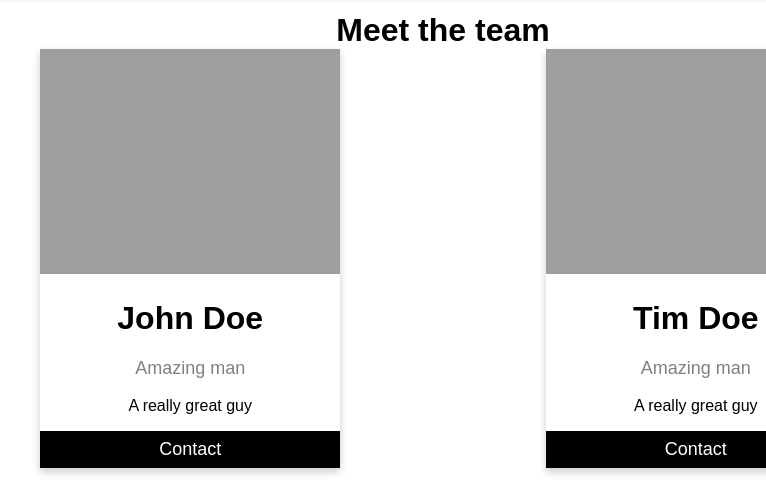
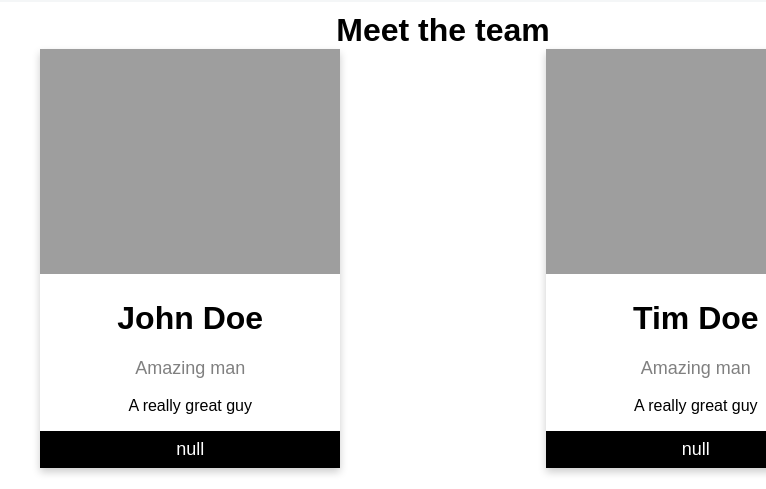
Before and after one commit to JoshuaPlaskett/Web-Components, a plain HTML site: page ExampleSite/home.html in a window 1280 px wide. Shown: the part 586-1075 px from the top of the page, 197-963 px from the left. Drawn offline with Linux system fonts and the light colour scheme.

Commit message:
Updated ProfileCard

```diff
--- a/ProfileCard/profilecard.js
+++ b/ProfileCard/profilecard.js
@@ -48,11 +48,7 @@
             <h1>${this.getAttribute('profile-name')}</h1>
             <p class="title">${this.getAttribute('profile-status')}</p>
             <p>${this.getAttribute('profile-description')}</p>
-            <a href="#"><i class="fa fa-dribbble"></i></a>
-            <a href="#"><i class="fa fa-twitter"></i></a>
-            <a href="#"><i class="fa fa-linkedin"></i></a>
-            <a href="#"><i class="fa fa-facebook"></i></a>
-            <p><button>Contact</button></p>
+            <p><button onlick="${this.getAttribute('button-action')}">${this.getAttribute('button-text')}</button></p>
         </div>
       `;
 
```
Also changed, not shown: ExampleSite/home.html (+2 -1 lines).
